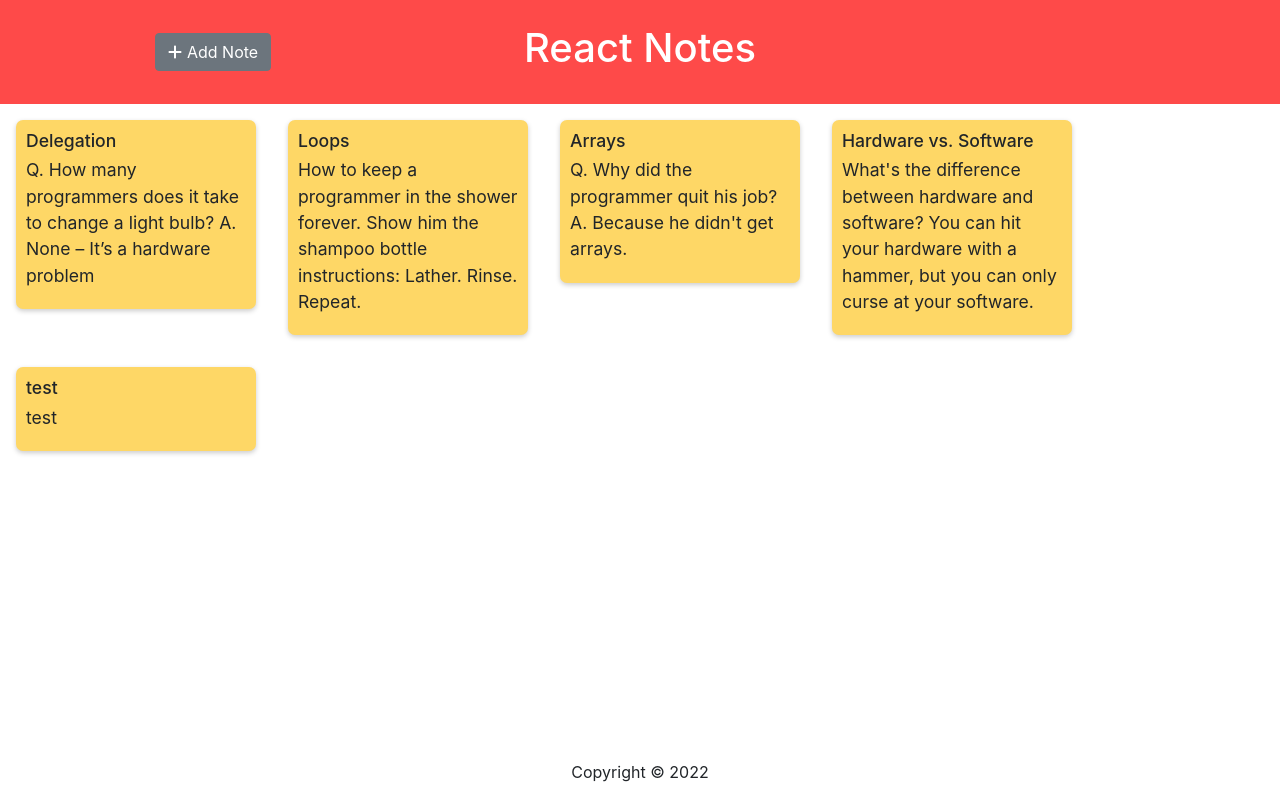
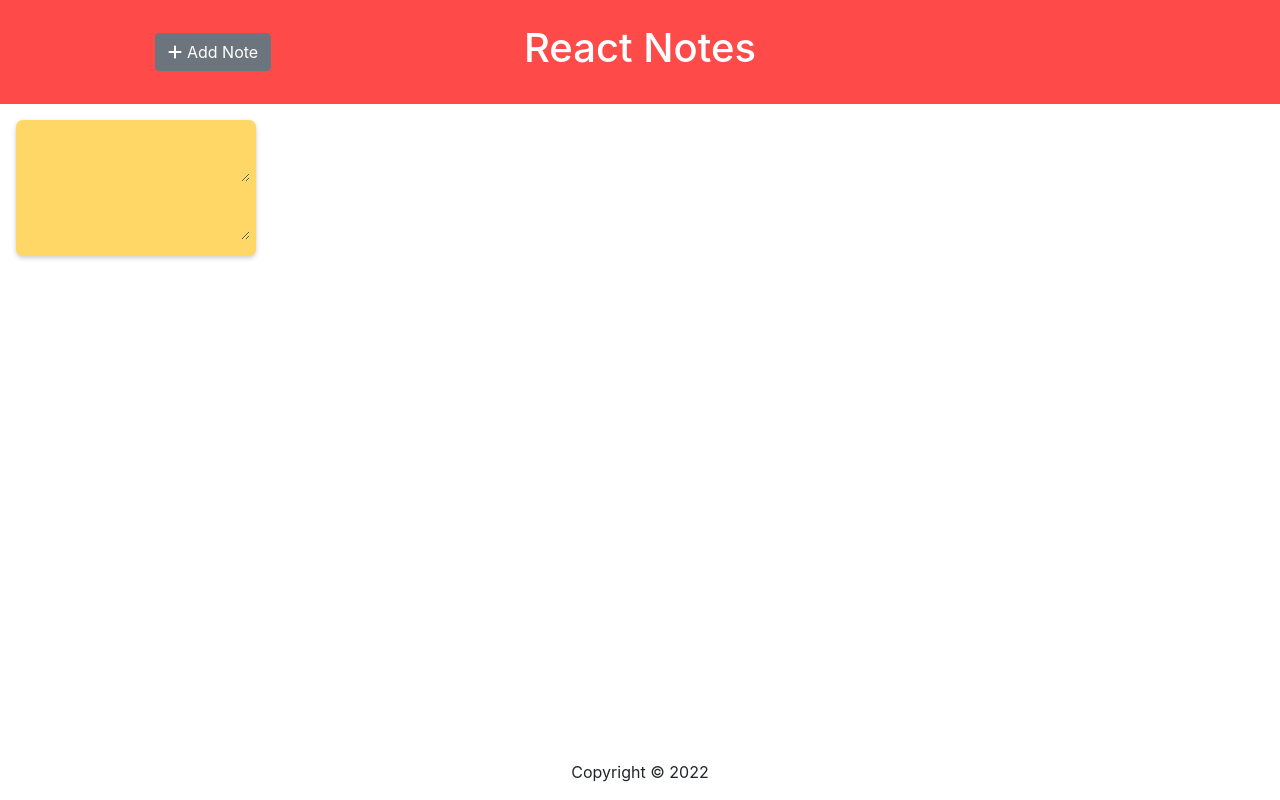
Before and after one commit to Daniel-727/react_notes, a React (Create React App) app: page / in a window 1280 px wide. Built offline with nearby package versions, Linux system fonts and the light colour scheme.

Commit message:
got rid of class components and just made them functional components with hooks, playing around with input

```diff
--- a/src/App.css
+++ b/src/App.css
@@ -29,6 +29,11 @@
     margin-bottom: 10px;
     white-space: pre-wrap;
     word-wrap: break-word;
+}
+
+textarea{
+    background-color: #FED766;
+    border: none;
 }
 
 
--- a/src/App.jsx
+++ b/src/App.jsx
@@ -1,57 +1,24 @@
-import React, {Component} from 'react';
+import React from 'react';
 import Header from './components/HeaderComponent';
 import Footer from './components/FooterComponent';
 import Note from './components/NoteComponent';
 import './App.css';
-import notes from './notes'; //importing notes to use notes array for Keeper App part 2
+/* import notes from './notes'; //importing notes to use notes array for Keeper App part 2 */
 
-class App extends Component{
-    constructor(props) {
-        super(props);
-        this.state = {
-            numOfNotes: 0,
-            notesArray: []
-        } //default notes start at 1, whenever the user clicks, there should be at least 1 note, and 1 element in the notesArray
+function App() {
 
-    }
+    const[notes, setNotes] = React.useState([]); //setting empty array to store notes
 
 
+    return (
+        <>
+            <Header/>
+            <Note title="hi" content="hello"/>
 
+            <Footer/>
+        </>
+    );
 
-
-
-    addNote() { //function for what happens when button is clicked, it seems you create methods outside of the constructor, and they also don't need the function keyword. You just need the name of the function.
-        this.setState({numOfNotes: this.state.numOfNotes + 1}); {/*everytime the add note button is clicked, we change numOfNotes property in app to increment by 1*/}
-
-        /* this.setState({notesArray: this.state.notesArray.push(this.state.numOfNotes)}); */ {/*works for the first button click, but breaks after*/} //I need to figure out why this doesn't work
-
-        this.setState({notesArray: [...this.state.notesArray, this.state.numOfNotes]}); {/*seems like we need to use javascript spread syntax to add a new element into the array. Now we have the array working properly, we can now use map to create multiple notes. Just explaining what this code actually does. So we have this notesArray. everytime the button is clicked, we will get everything from the previous array (...this.state.notesArray), and add one more element to the end of that array (this.state.numofNotes)*/}
-
-        console.log(this.state.numOfNotes);
-        console.log(this.state.notesArray);
-    }
-
-
-
-    render() {
-        return (
-            <>
-              <Header addNote={() => this.addNote()}/> {/*passing in the createNewNote function to the Header so when the button in the header is clicked, the function here in the App Component is triggered*/}
-              {notes.map(note => { //got rid of the function outside because why create a function if we are only going to use it here? So I made it an anonymous arrow function instead, also key doesn't need to try to grab state from outside the App class anymore. It can just grab the key from the note and there is no React key error
-                return <Note
-                    key={note.key}
-                    title={note.title}
-                    content={note.content}
-                    />;
-                })
-
-            /*SOLVED - it's because the function used by map is by default used on every iteration, so it will by default have access to the element of that iteration, so we don't have to pass in note, because the function createNotes will automaticcaly have it.*/}
-
-
-              <Footer/>
-            </>
-          );
-    }
 }
 
 
--- a/src/components/HeaderComponent.jsx
+++ b/src/components/HeaderComponent.jsx
@@ -1,15 +1,14 @@
-import React, {Component} from 'react'; //importing React and Component module to be able to create components, React is the default export, while Component is a named export
+import React from 'react'; //importing React and Component module to be able to create components, React is the default export, while Component is a named export
 import {Button} from 'reactstrap';
 import {FontAwesomeIcon} from '@fortawesome/react-fontawesome'; //fontawesome React module which allows us to import the FontAwesomeIcon component
 import {faPlus} from '@fortawesome/free-solid-svg-icons'; //importing the plus icon that I want for the button
 
 
-class Header extends Component {
-    render() {
+function Header() {
     return(
         <div className='header row align-items-center  m-0'> {/* align-items-center class will vertically center all items in this row, for some reason the header had 15px margin on both sides leaving whitespace, so I added m-0 to get rid of the margins*/}
             <div className='col-sm-4 text-center'>
-                    <Button onClick={() => this.props.addNote()}><FontAwesomeIcon icon={faPlus}/> Add Note</Button> {/*putting in the FontAwesomeIcon component and the plus icon that I want to use. Passing in the createNewNote() function as a prop from App Component */}
+                <Button ><FontAwesomeIcon icon={faPlus}/> Add Note</Button> {/*putting in the FontAwesomeIcon component and the plus icon that I want to use. Passing in the createNewNote() function as a prop from App Component */}
             </div>
             <div className='col-sm-4 text-center'> {/*text-center class centers items inside a div*/}
                 <h1 className='p-4'>
@@ -21,7 +20,6 @@ class Header extends Component {
         </div>
     )
 }
-}
 
 
 export default Header; //exporting the Header component as default as we don't have any other components to export in this file.
--- a/src/components/NoteComponent.jsx
+++ b/src/components/NoteComponent.jsx
@@ -1,11 +1,11 @@
-import React, {Component} from 'react';
+import React, {} from 'react';
 
 function Note(props){
 
     return(
         <div className='note'>
-            <h1>{props.title}</h1>
-            <p>{props.content}</p>
+            <textarea></textarea>
+            <textarea></textarea>
         </div>
     );
 }
```
Lines whose indentation alone changed are shown as unchanged.
